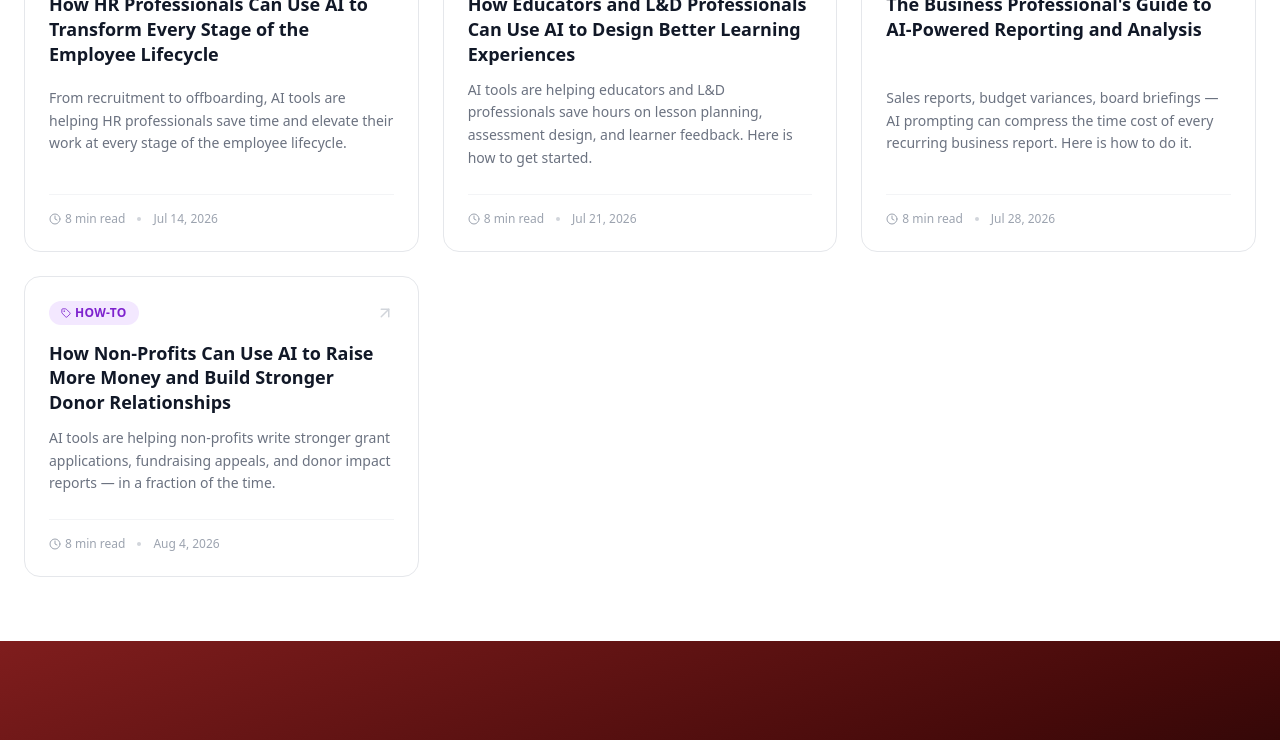
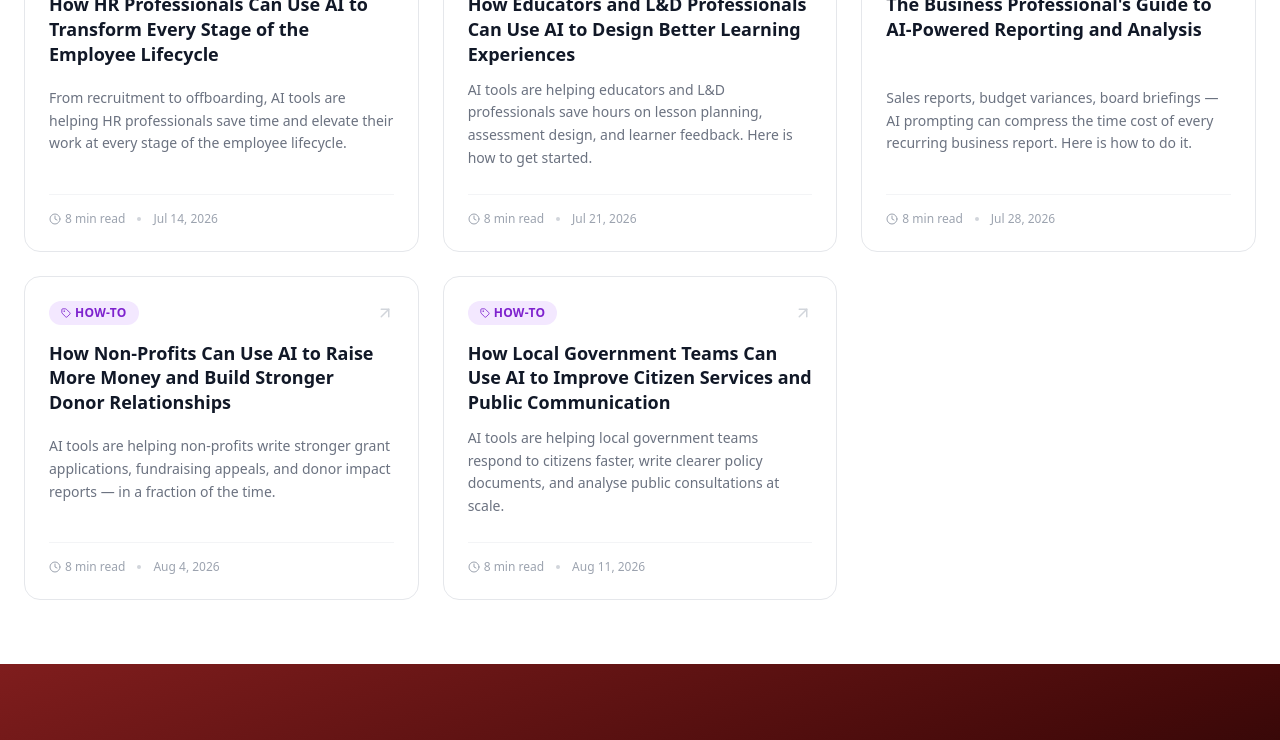
Before and after one commit to shiromys/AICourseHubPro, a React (Vite) app in the folder frontend/: page /blog in a window 1280 px wide. Shown: the part 1951-2691 px from the top of the page. Built offline with nearby package versions, Linux system fonts and the light colour scheme; no server answers.

Commit message:
adding the next blog

```diff
--- a/frontend/src/pages/Blog.jsx
+++ b/frontend/src/pages/Blog.jsx
@@ -120,6 +120,16 @@ const articles = [
     readTime: '8 min read',
     date: 'Aug 4, 2026',
     slug: 'non-profits-ai-fundraising-donor-relationships',
+    featured: false,
+  },
+  {
+    id: 12,
+    title: 'How Local Government Teams Can Use AI to Improve Citizen Services and Public Communication',
+    excerpt: 'AI tools are helping local government teams respond to citizens faster, write clearer policy documents, and analyse public consultations at scale.',
+    category: 'How-To',
+    readTime: '8 min read',
+    date: 'Aug 11, 2026',
+    slug: 'local-government-ai-citizen-services-public-communication',
     featured: false,
   },
   // ── Add new articles below this line ──────
```
